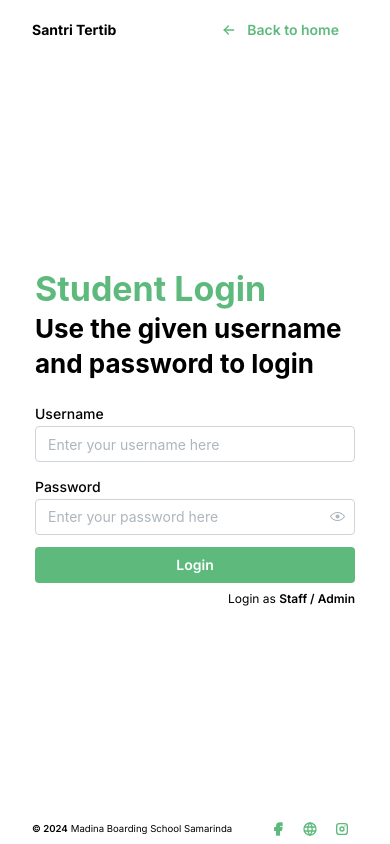
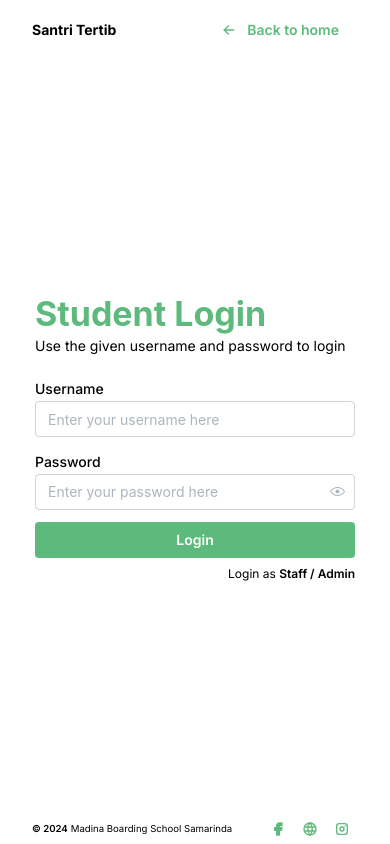
Before and after one commit to mafiefa02/santri-tertib, a Next.js app: page /login in a window 390 px wide. Built offline with nearby package versions, Linux system fonts and the light colour scheme; no server answers.

Commit message:
fix: minor style mismatch on prod

```diff
--- a/package.json
+++ b/package.json
@@ -25,6 +25,7 @@
     "prisma": "latest",
     "react": "^18",
     "react-dom": "^18",
+    "sharp": "^0.33.4",
     "sonner": "^1.5.0",
     "tailwind-merge": "^2.4.0",
     "zod": "^3.23.8"
--- a/src/app/(auth)/layout.tsx
+++ b/src/app/(auth)/layout.tsx
@@ -16,7 +16,7 @@ const AuthenticationLayout = ({
         <Image
           priority
           alt="Vaksin pertama"
-          className="hidden object-cover contrast-125 saturate-50 lg:block"
+          className="absolute hidden object-cover contrast-125 saturate-50 lg:block"
           height="1280"
           loading="eager"
           src="/bg-auth.jpg"
--- a/src/app/(auth)/login/page.tsx
+++ b/src/app/(auth)/login/page.tsx
@@ -11,9 +11,9 @@ const LoginPage = () => {
           <Title className="text-primary-500" order={1}>
             Student Login
           </Title>
-          <Title className="text-sm font-normal" order={2}>
+          <p className="text-sm">
             Use the given username and password to login
-          </Title>
+          </p>
         </div>
         <LoginForm type="student" />
       </div>
--- a/src/app/(auth)/login/staff/page.tsx
+++ b/src/app/(auth)/login/staff/page.tsx
@@ -11,9 +11,9 @@ const LoginPage = () => {
           <Title className="text-primary-500" order={1}>
             Staff Login
           </Title>
-          <Title className="text-sm font-normal" order={2}>
+          <p className="text-sm">
             Use the given username and password to login
-          </Title>
+          </p>
         </div>
         <LoginForm type="user" />
       </div>
```
Also changed, not shown: 1 other file (tests, documents, lock files or other folders).
